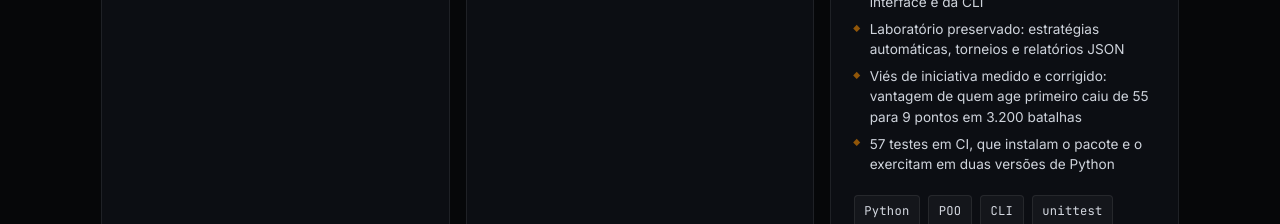
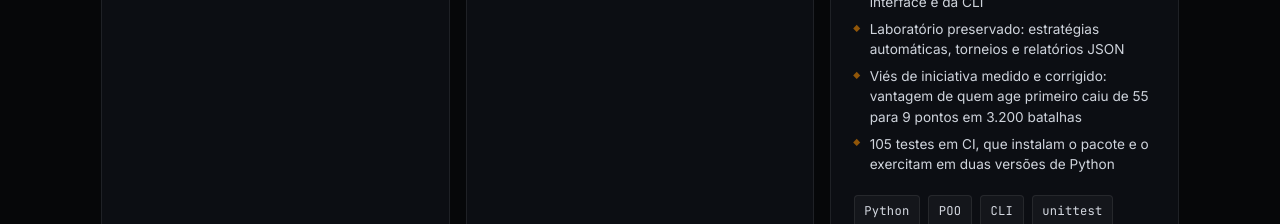
Before and after one commit to enzo-going/portfolio-enzo-going, a React (Vite) app: page / in a window 1280 px wide. Shown: the part 4040-4264 px from the top of the page. Built offline with nearby package versions, Linux system fonts and the light colour scheme.

Commit message:
content: autobattler com a contagem de testes atual
O card dizia 57 testes; a suite tem 105 desde a v0.10 (unittest, as mesmas duas versoes de Python no CI).

```diff
--- a/src/data/portfolio.ts
+++ b/src/data/portfolio.ts
@@ -175,7 +175,7 @@ export const projects: Project[] = [
       "POO com o motor de batalha separado da interface e da CLI",
       "Laboratório preservado: estratégias automáticas, torneios e relatórios JSON",
       "Viés de iniciativa medido e corrigido: vantagem de quem age primeiro caiu de 55 para 9 pontos em 3.200 batalhas",
-      "57 testes em CI, que instalam o pacote e o exercitam em duas versões de Python",
+      "105 testes em CI, que instalam o pacote e o exercitam em duas versões de Python",
     ],
     stack: ["Python", "POO", "CLI", "unittest", "Pyodide", "JavaScript"],
     link: "https://github.com/enzo-going/tactical-autobattler-python",
```
